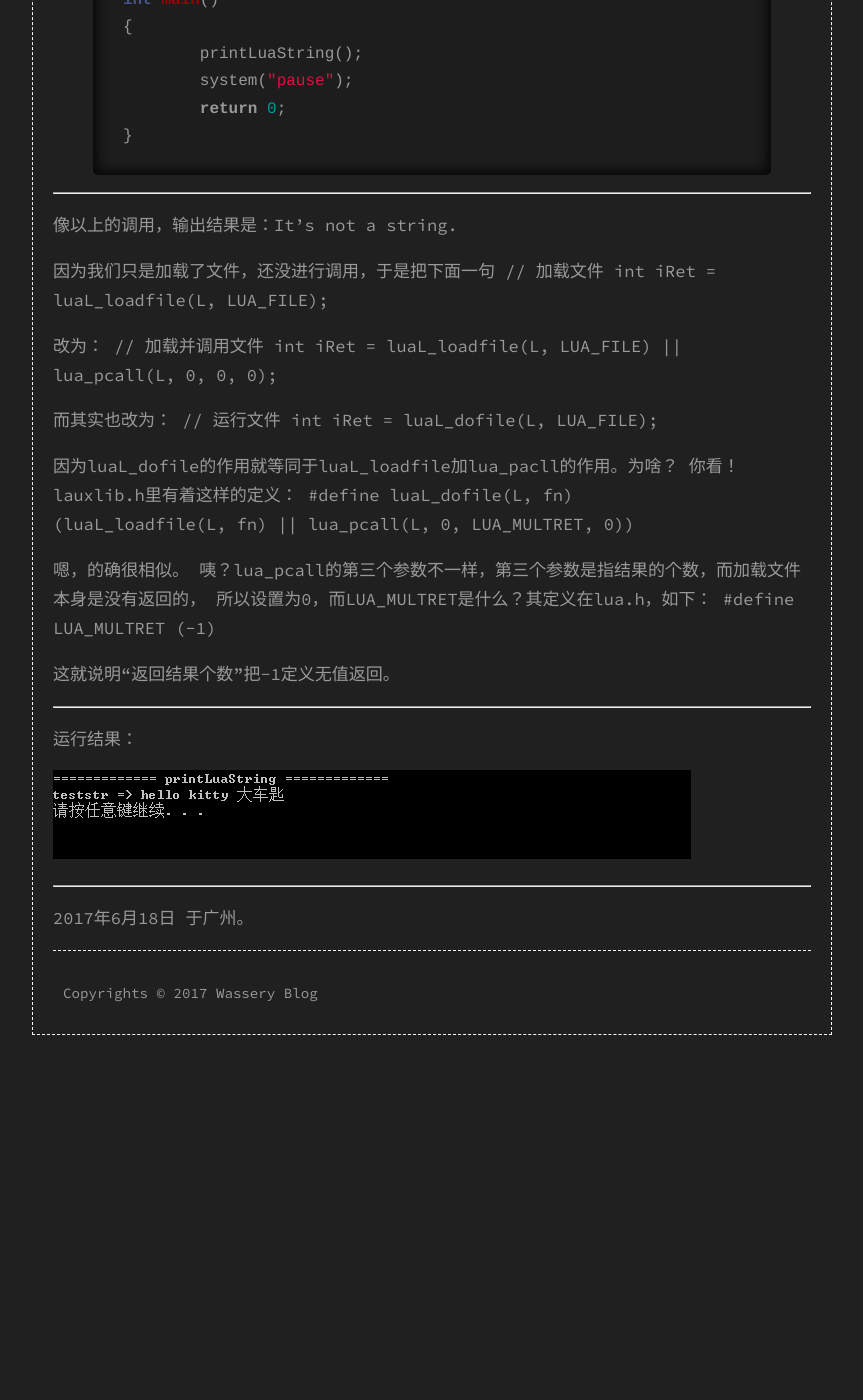
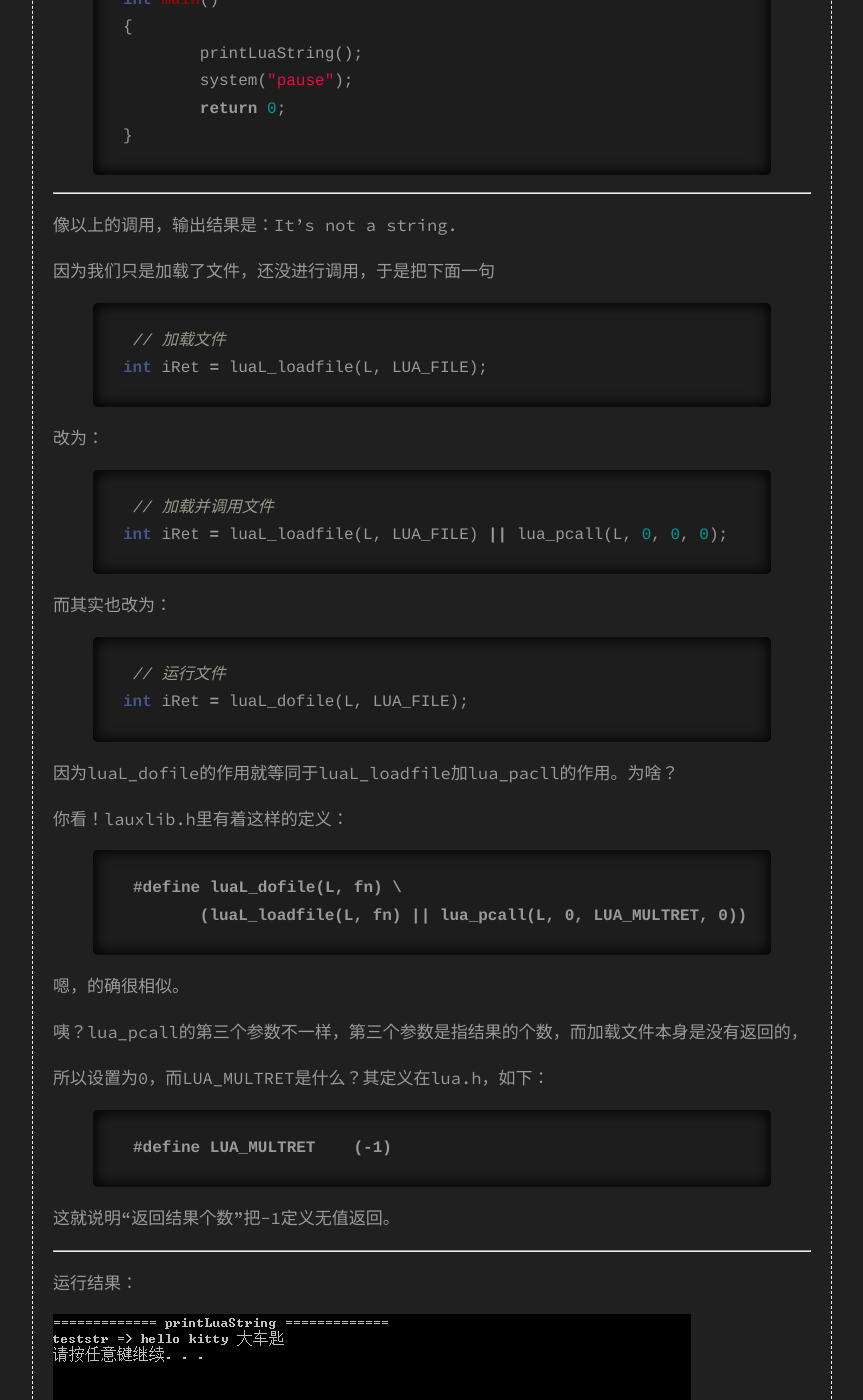
Before and after one commit to minamitakumi/minamitakumi.github.io, a Jekyll site: the page built from _posts/2017-06-18-blog-1.markdown, in a window 1280 px wide and 1400 px high, scrolled down 15231 px. Shown: the whole window, without its empty margins (208-1071 px from the left). Built offline with Jekyll 4.4.1, drawn with Linux system fonts in a browser that asks for light colours; before the commit the page ends 16266 px from its top, so only the background shows below that.

Commit message:
modify blog-1

```diff
--- a/_posts/2017-06-18-blog-1.markdown
+++ b/_posts/2017-06-18-blog-1.markdown
@@ -229,27 +229,37 @@ int main()
 像以上的调用，输出结果是：It's not a string.
 
 因为我们只是加载了文件，还没进行调用，于是把下面一句
+{% highlight c %}
 // 加载文件
 int iRet = luaL_loadfile(L, LUA_FILE);
+{% endhighlight %}
 
 改为：
+{% highlight c %}
 // 加载并调用文件
 int iRet = luaL_loadfile(L, LUA_FILE) || lua_pcall(L, 0, 0, 0);
+{% endhighlight %}
 
 而其实也改为：
+{% highlight c %}
 // 运行文件
 int iRet = luaL_dofile(L, LUA_FILE);
+{% endhighlight %}
+因为luaL_dofile的作用就等同于luaL_loadfile加lua_pacll的作用。为啥？
 
-因为luaL_dofile的作用就等同于luaL_loadfile加lua_pacll的作用。为啥？
 你看！lauxlib.h里有着这样的定义：
+{% highlight c %}
 #define luaL_dofile(L, fn) \
 	(luaL_loadfile(L, fn) || lua_pcall(L, 0, LUA_MULTRET, 0))
+{% endhighlight %}
+嗯，的确很相似。
 
-嗯，的确很相似。
 咦？lua_pcall的第三个参数不一样，第三个参数是指结果的个数，而加载文件本身是没有返回的，
+
 所以设置为0，而LUA_MULTRET是什么？其定义在lua.h，如下：
+{% highlight c %}
 #define LUA_MULTRET	(-1)
-
+{% endhighlight %}
 这就说明“返回结果个数”把-1定义无值返回。
 
 ----------------------------------------------------------------------------------------
```
